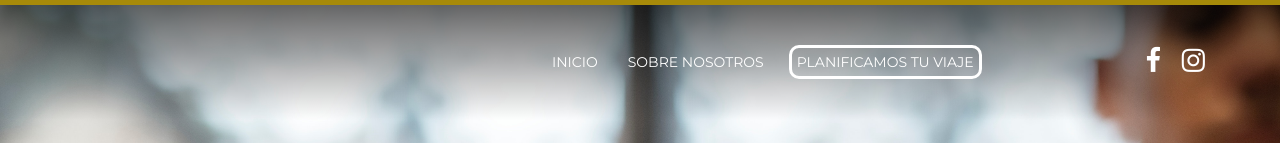
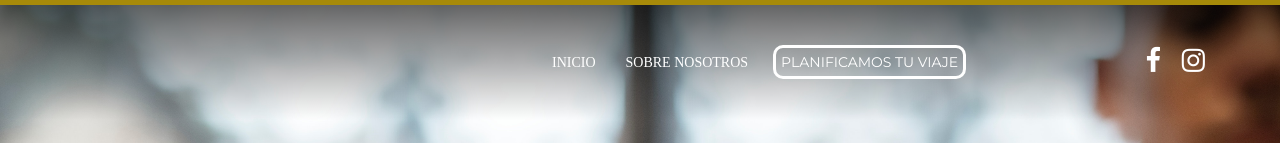
Before and after one commit to Zumasec/CanaryPremiumExperience, a plain HTML site: page quien.html in a window 1280 px wide. Shown: the top 143 px of the page. Drawn offline with nearby package versions, Linux system fonts and the light colour scheme.

Commit message:
ass
ass2

```diff
--- a/quien.html
+++ b/quien.html
@@ -54,11 +54,11 @@
 											</li>
 
 									<li>
-										<a href="index.html"  style="text-align: center">Inicio</a>
+										<a href="index.html"  style="text-align: center;font-family: Poppins;">Inicio</a>
 									</li>
 
 									<li>
-										<a href="quien.html"  style="text-align: center">Sobre nosotros</a>
+										<a href="quien.html"  style="text-align: center;font-family: Poppins;">Sobre nosotros</a>
 									</li>
 
 									<li>
```
Also changed, not shown: index.html (+0 -74 lines), reserv.html (+2 -2 lines).
